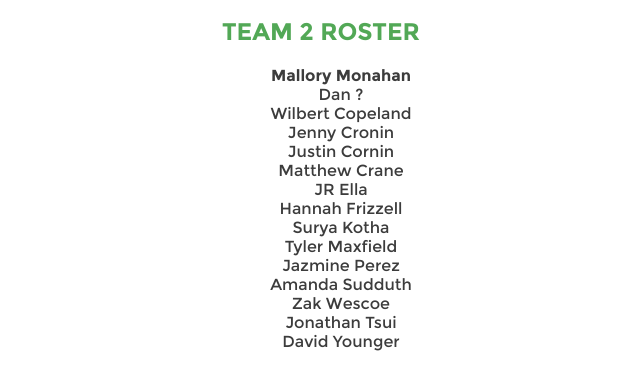
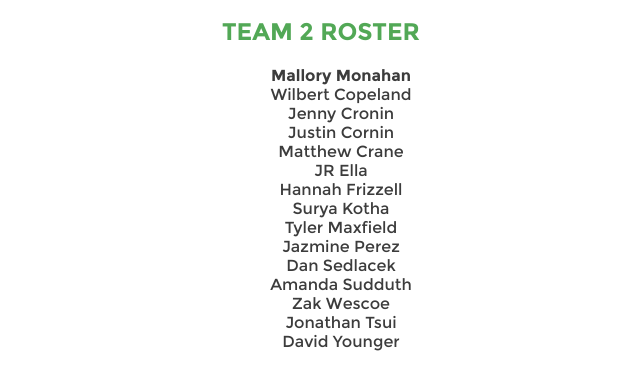
Before and after one commit to uwkickball/uwkickball.github.io, a plain HTML site: page team2.html in a window 1280 px wide. Shown: the part 237-626 px from the top of the page, without its empty margins (319-959 px from the left). Drawn offline with nearby package versions, Linux system fonts and the light colour scheme.

Commit message:
updated dan's name
dan sedlacek

```diff
--- a/team2.html
+++ b/team2.html
@@ -30,7 +30,6 @@
 			<section class="roster">
 				<ul>
 					<li><b>Mallory Monahan</b></li>
-					<li>Dan ?</li>
 					<li>Wilbert Copeland</li>
 					<li>Jenny Cronin</li>
 					<li>Justin Cornin</li>
@@ -40,6 +39,7 @@
 					<li>Surya Kotha</li>
 					<li>Tyler Maxfield</li>
 					<li>Jazmine Perez</li>
+					<li>Dan Sedlacek</li>
 					<li>Amanda Sudduth</li>
 					<li>Zak Wescoe</li>
 					<li>Jonathan Tsui</li>
```
